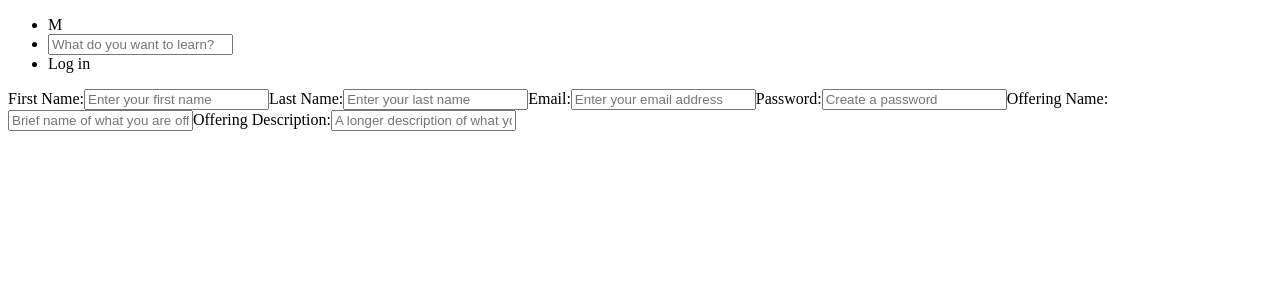
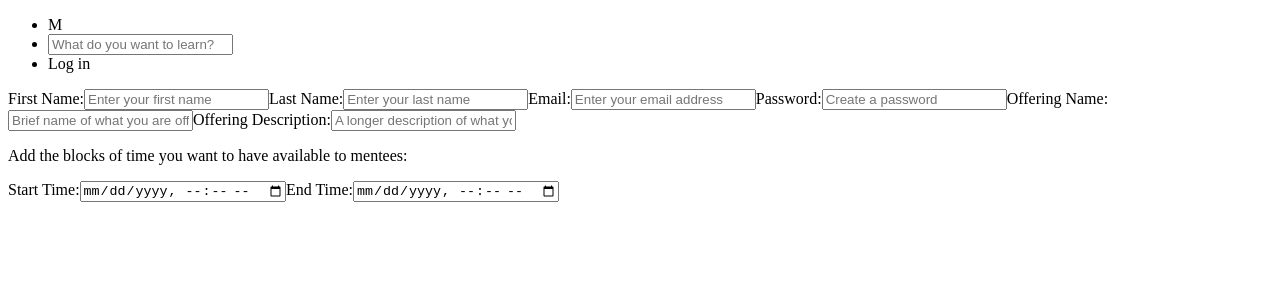
Before and after one commit to setezazian/MonetMyrtleMentor, a React app: page /signup in a window 1280 px wide. Shown: the top 300 px of the page. Built offline with nearby package versions, Linux system fonts and the light colour scheme; the HTML template or start-up script is replaced by a standard one.

Commit message:
Start and end time date/time pickers for availability

```diff
--- a/client/src/components/FormSignup/FormSignup.jsx
+++ b/client/src/components/FormSignup/FormSignup.jsx
@@ -34,6 +34,15 @@ export default function FormSignup() {
         Offering Description:
         <input id="input-offeringdesc" name="offeringdesc" type="text" placeholder="A longer description of what you are offering" value={offeringDesc} onChange={(e) => setOfferingDesc(e.target.value)} />
       </label>
+      <p>Add the blocks of time you want to have available to mentees:</p>
+      <label htmlFor="input-starttime">
+        Start Time:
+        <input id="input-starttime" type="datetime-local" />
+      </label>
+      <label htmlFor="input-endtime">
+        End Time:
+        <input id="input-endtime" type="datetime-local" />
+      </label>
     </form>
   );
 }
```
